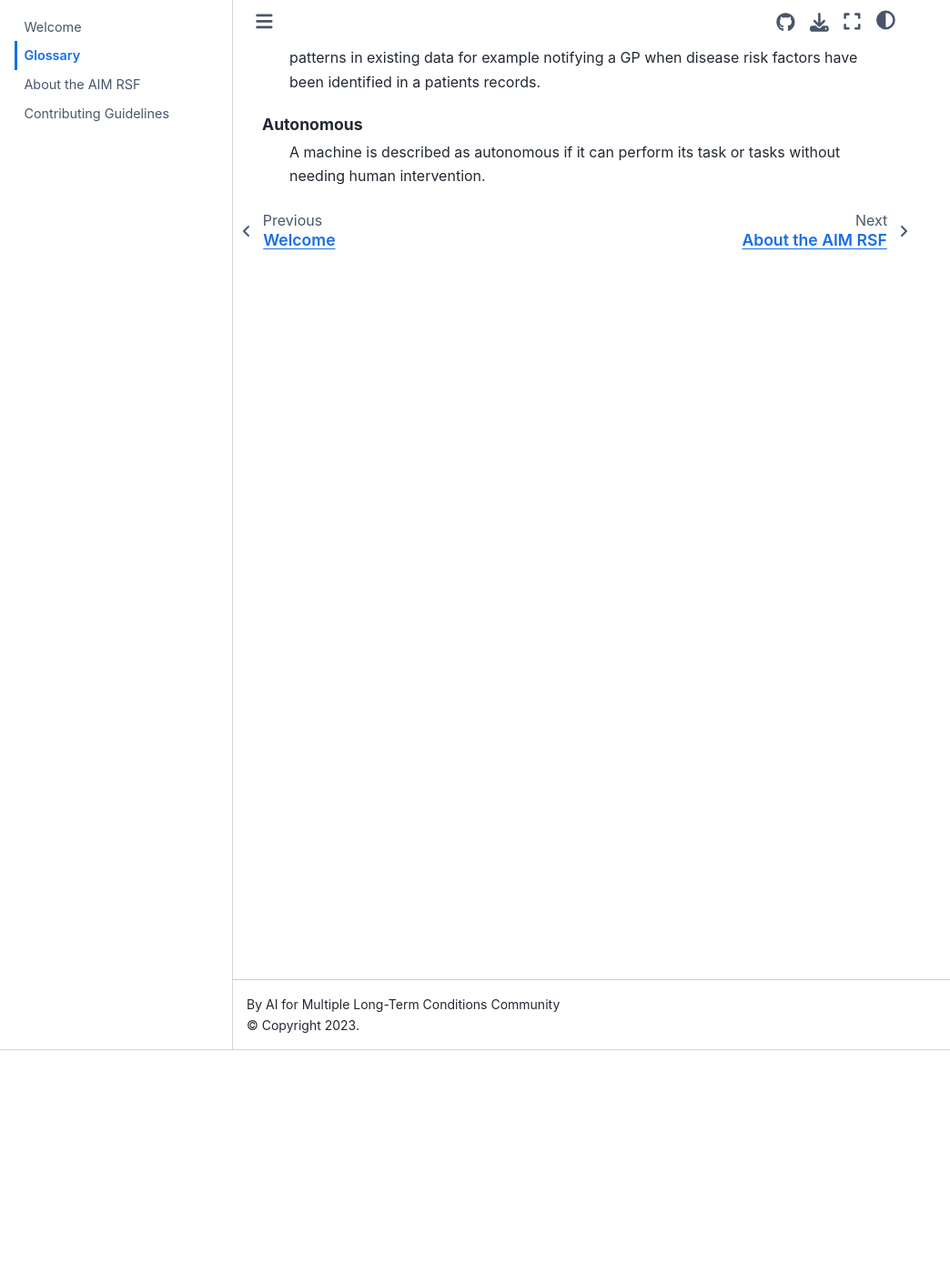
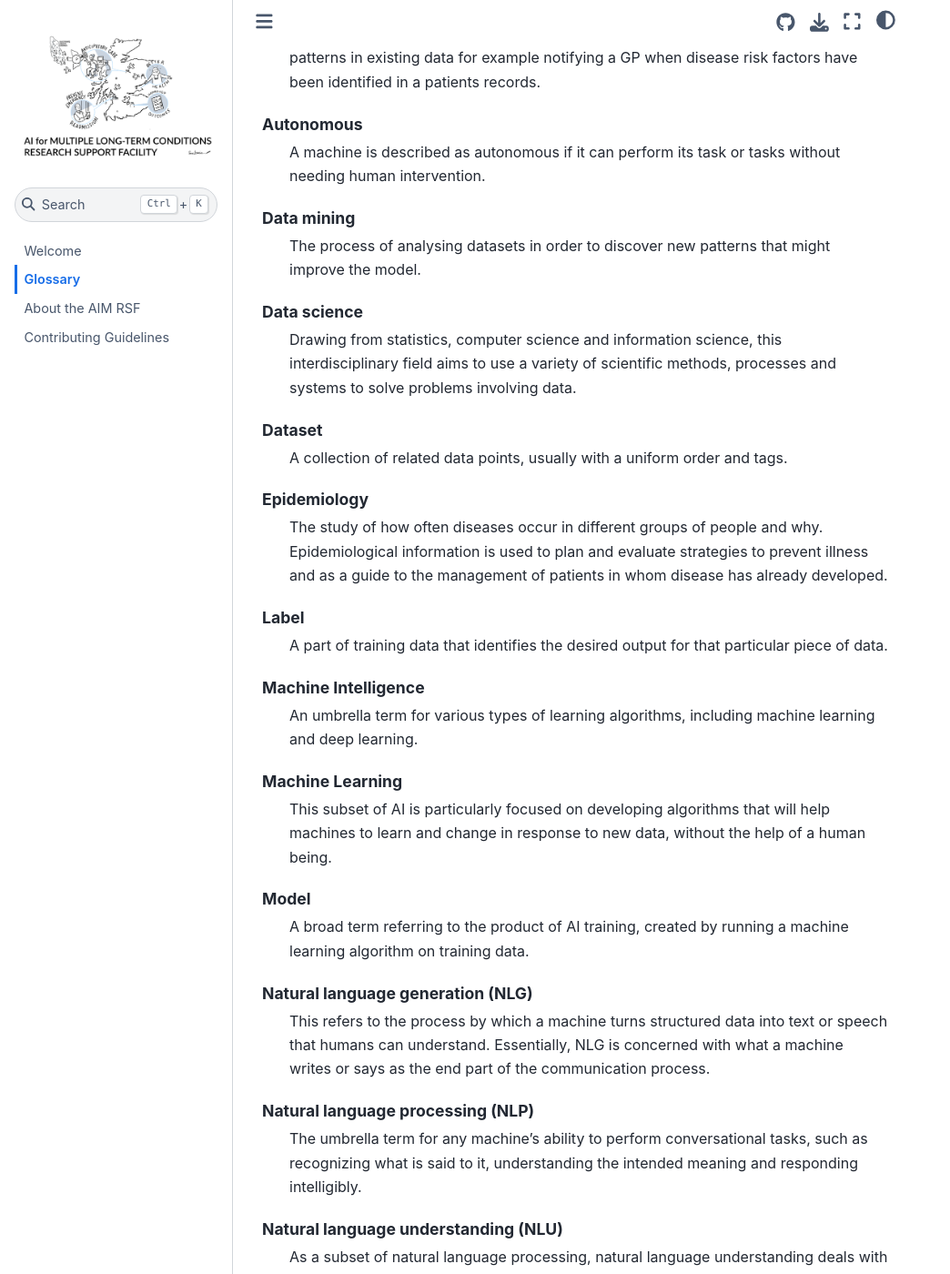
Before and after one commit to eirini-zormpa/Glossary-of-Terms, a Jupyter Book: the page built from docs/glossary.md, in a window 1280 px wide and 1400 px high, scrolled down 246 px. Shown: the whole window at 91% size, without its empty margins (0-1044 px from the left). Built offline with Jupyter Book 1.0.4 settings and Sphinx 7.4.7 and the Sphinx Book theme 1.1.4, drawn with Linux system fonts in a browser that asks for light colours; some of the changed text lies outside the part shown.

Commit message:
Added rsf terms to glossary
- added terms from April 2022 list to glossary

````diff
--- a/docs/glossary.md
+++ b/docs/glossary.md
@@ -9,4 +9,45 @@ Artificial Intelligence
 
 Autonomous
   A machine is described as autonomous if it can perform its task or tasks without needing human intervention.
+
+Data mining
+  The process of analysing datasets in order to discover new patterns that might improve the model.
+
+Data science
+  Drawing from statistics, computer science and information science, this interdisciplinary field aims to use a variety of scientific methods, processes and systems to solve problems involving data.
+
+Dataset
+  A collection of related data points, usually with a uniform order and tags.
+
+Epidemiology
+  The study of how often diseases occur in different groups of people and why. Epidemiological information is used to plan and evaluate strategies to prevent illness and as a guide to the management of patients in whom disease has already developed.
+
+Label
+  A part of training data that identifies the desired output for that particular piece of data.
+
+Machine Intelligence
+  An umbrella term for various types of learning algorithms, including machine learning and deep learning.
+
+Machine Learning
+  This subset of AI is particularly focused on developing algorithms that will help machines to learn and change in response to new data, without the help of a human being.
+
+Model
+  A broad term referring to the product of AI training, created by running a machine learning algorithm on training data.
+
+Natural language generation (NLG)
+	This refers to the process by which a machine turns structured data into text or speech that humans can understand. Essentially, NLG is concerned with what a machine writes or says as the end part of the communication process.
+
+Natural language processing (NLP)
+	The umbrella term for any machine’s ability to perform conversational tasks, such as recognizing what is said to it, understanding the intended meaning and responding intelligibly.
+
+Natural language understanding (NLU)
+	As a subset of natural language processing, natural language understanding deals with helping machines to recognize the intended meaning of language — taking into account its subtle nuances and any grammatical errors.
+
+Python
+  A popular programming language used for general programming.
+
+Population data science
+  A multi-disciplinary field, which focuses on collections of individuals, and the biological, economic, social, and environmental experiences that shape their lives, their health and their wellbeing.
+
+
 ```
````
